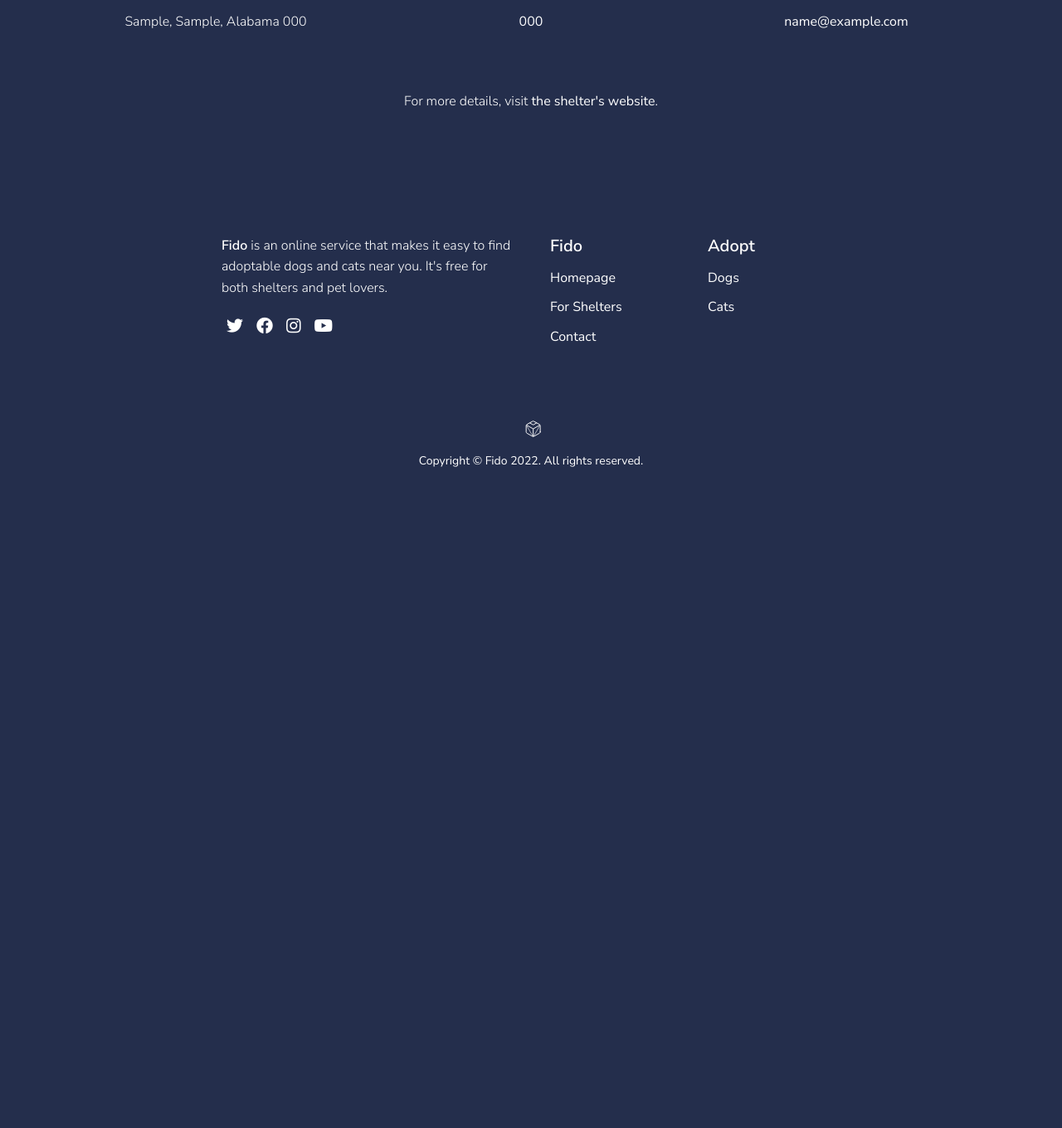
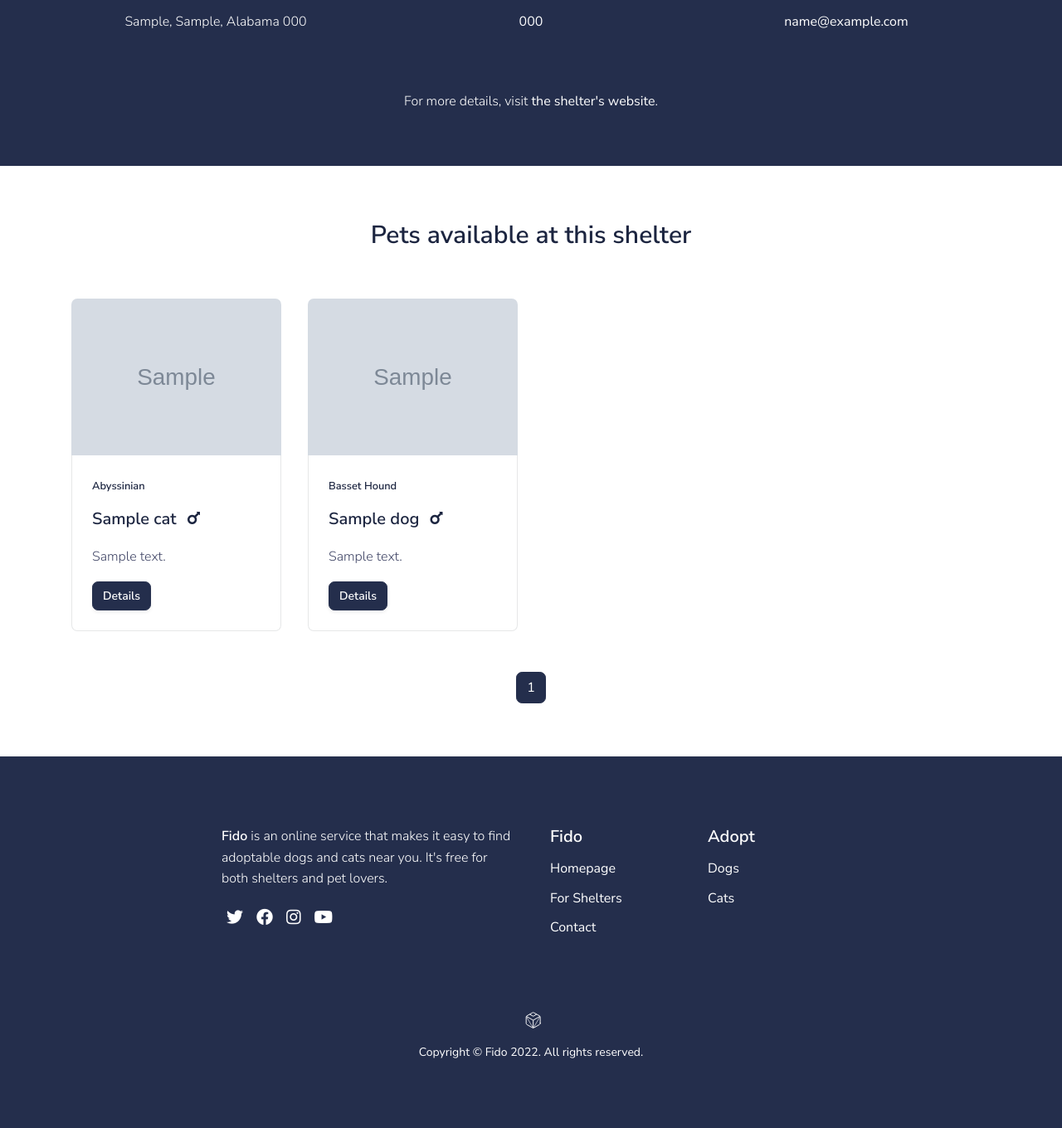
Before and after one commit to estarq/fido, a Django app: page /shelter/1/ in a window 1280 px wide. Shown: the part 584-1944 px from the top of the page at 83% size. Before the commit the page ends 1147 px from the top, so only its background shows below. Run offline with Django 4.2, Linux system fonts and the light colour scheme; tables that the repository leaves empty hold one stand-in row (values such as "Sample post"); grey boxes marked "Sample" are stand-in pictures; parts of the project's set-up code (start-up, migrations or seed data) failed here and were passed over; some libraries are stand-ins or nearby versions.

Commit message:
Display pets on a shelter's page

```diff
--- a/fido/models.py
+++ b/fido/models.py
@@ -49,7 +49,6 @@ class Pet(models.Model):
 
     class Meta:
         abstract = True
-        ordering = ['-pk']
 
     def __str__(self):
         return self.name
--- a/fido/templatetags/custom_tags_filters.py
+++ b/fido/templatetags/custom_tags_filters.py
@@ -9,3 +9,8 @@ register = template.Library()
 def format_phone_number(number):
     digits = ''.join(filter(str.isdigit, number))
     return ' '.join(wrap(digits, 3))
+
+
+@register.filter
+def get_pet_page_url(pet):
+    return 'fido:cat' if pet.__class__.__name__ == 'Cat' else 'fido:dog'
--- a/fido/views.py
+++ b/fido/views.py
@@ -1,3 +1,5 @@
+from itertools import chain
+
 from django.contrib.auth.decorators import login_required
 from django.core.exceptions import PermissionDenied, SuspiciousOperation
 from django.core.paginator import Paginator
@@ -53,9 +55,16 @@ def pet_page(request, pk, model):
 
 
 def shelter_page(request, pk):
+    shelter = get_object_or_404(Shelter.objects.select_related('shelteraddress'), pk=pk)
+    cats = Cat.objects.filter(shelter=shelter)
+    dogs = Dog.objects.filter(shelter=shelter)
+    # cats.union(dogs) makes Dogs appear to be Cats and breaks a custom filter
+    pets = sorted(chain(cats, dogs), key=lambda pet: -pet.pk)
+    page_obj = Paginator(pets, 12).get_page(request.GET.get('page'))
     context = {
-        'shelter': get_object_or_404(Shelter, pk=pk),
-        'address': ShelterAddress.objects.get(shelter=pk),
+        'shelter': shelter,
+        'address': shelter.shelteraddress,
+        'page_obj': page_obj,
     }
     return render(request, 'fido/shelter.html', context)
 
@@ -83,7 +92,7 @@ def search_dogs(request):
 
 
 def search_pets(request, model, context):
-    pets = model.objects.all()
+    pets = model.objects.all().order_by('-pk')
     paginator = Paginator(pets, 12)
     page_number = request.GET.get('page')
     page_obj = paginator.get_page(page_number)
@@ -118,7 +127,7 @@ def search_pets_params(request, model, form_class, context, **kwargs):
     form = form_class(data=kwargs)
     if not form.is_valid():
         raise SuspiciousOperation
-    pets = model.objects.filter(**kwargs).select_related('shelter__shelteraddress')
+    pets = model.objects.filter(**kwargs).select_related('shelter__shelteraddress').order_by('-pk')
     paginator = Paginator(pets, 12)
     page_number = request.GET.get('page')
     page_obj = paginator.get_page(page_number)
--- /dev/null
+++ b/templates/fido/pagination.html
@@ -0,0 +1,37 @@
+{% if page_obj.paginator.count %}
+    <div class="row justify-content-center mt-5">
+        <nav aria-label="search results pagination">
+            <ul class="pagination">
+                {% if page_obj.has_previous %}
+                    <li class="page-item">
+                        <a class="page-link" href="?page={{ page_obj.previous_page_number }}">Previous</a>
+                    </li>
+                {% endif %}
+                {% if page_obj.number != 1 %}
+                    <li class="page-item">
+                        <a class="page-link" href="?page={{ page_obj.previous_page_number }}">
+                            {{ page_obj.previous_page_number }}
+                        </a>
+                    </li>
+                {% endif %}
+                <li class="page-item active">
+                    <a class="page-link" href="?page={{ page_obj.number }}">{{ page_obj.number }}</a>
+                </li>
+                {% for number in '123'|make_list %}
+                    {% if page_obj.number|add:number <= page_obj.paginator.num_pages %}
+                        <li class="page-item">
+                            <a class="page-link" href="?page={{ page_obj.number|add:number }}">
+                                {{ page_obj.number|add:number }}
+                            </a>
+                        </li>
+                    {% endif %}
+                {% endfor %}
+                {% if page_obj.has_next %}
+                    <li class="page-item">
+                        <a class="page-link" href="?page={{ page_obj.next_page_number }}">Next</a>
+                    </li>
+                {% endif %}
+            </ul>
+        </nav>
+    </div>
+{% endif %}
--- a/templates/fido/shelter.html
+++ b/templates/fido/shelter.html
@@ -1,4 +1,5 @@
 {% extends "base.html" %}
+{% load custom_tags_filters %}
 {% block title %}
     {{ shelter.name }} | {{ block.super }}
 {% endblock title %}
@@ -50,4 +51,37 @@
             </div>
         </div>
     </section>
+    <section class="my-5">
+        <div class="container">
+            <div class="row justify-content-center pt-3 pb-4">
+                <h1 class="display-4">Pets available at this shelter</h1>
+            </div>
+            <div class="row align-items-center">
+                {% for pet in page_obj %}
+                    <div class="col-6 col-md-4 col-lg-3 pt-4">
+                        <div class="card">
+                            <img src="{{ pet.photo.url }}" class="card-img-top rounded-top" alt="{{ pet }}">
+                            <div class="card-body border border-light rounded-bottom border-top-0">
+                                <span class="h6 icon-tertiary small">{{ pet.breed }}</span>
+                                <h5 class="card-title mt-3">
+                                    {{ pet }}
+                                    <i class="fas {% if pet.sex == 'Male' %}fa-mars{% else %}fa-venus{% endif %} ml-2"></i>
+                                </h5>
+                                <p class="card-text">{{ pet.description|truncatechars:100 }}</p>
+                                <a href="{% url pet|get_pet_page_url pet.pk %}" target="_blank"
+                                   class="btn btn-primary btn-sm">
+                                    Details
+                                </a>
+                            </div>
+                        </div>
+                    </div>
+                {% empty %}
+                    <div class="col-12 text-center mt-5">
+                        <p>No results.</p>
+                    </div>
+                {% endfor %}
+            </div>
+            {% include "fido/pagination.html" %}
+        </div>
+    </section>
 {% endblock content %}
```
Also changed, not shown: templates/fido/search-pets.html (+2 -38 lines), fido/migrations/0008_alter_cat_options_alter_dog_options.py (added).
